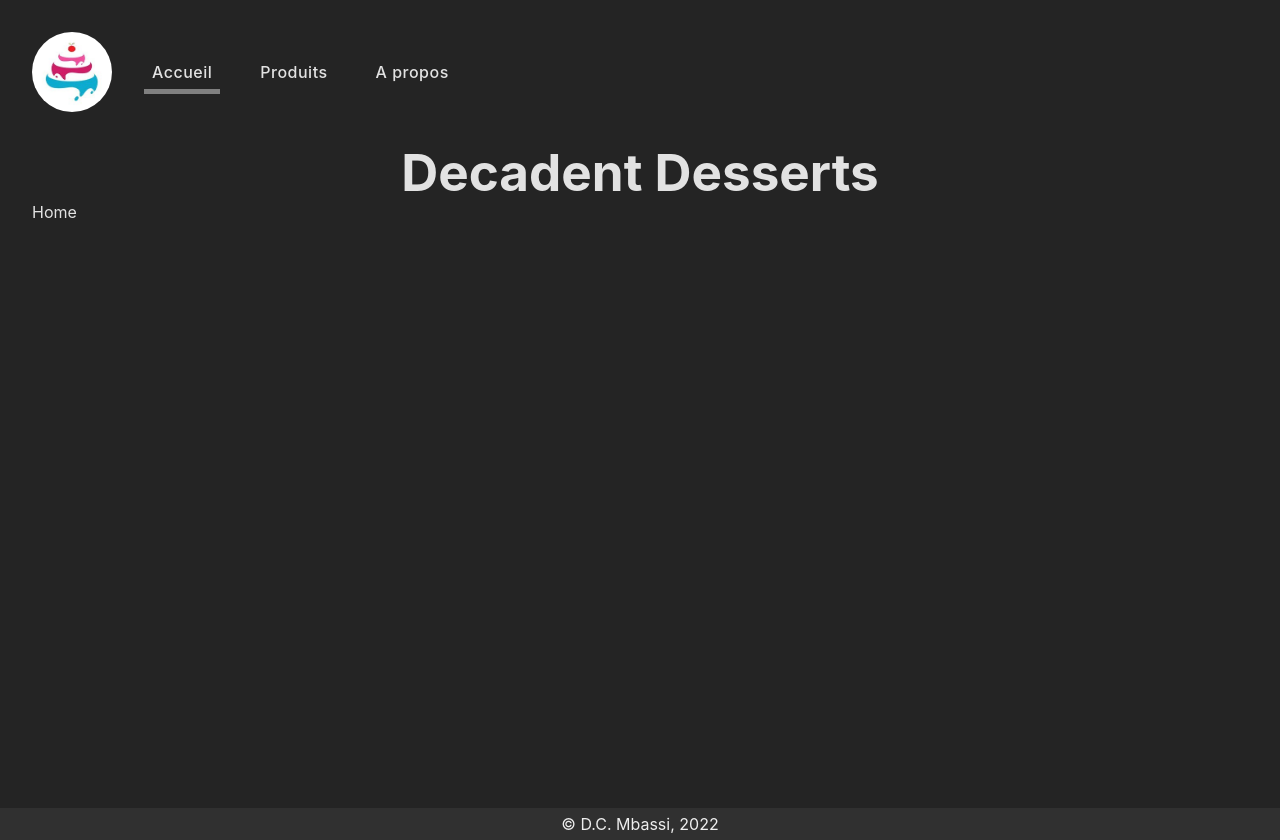
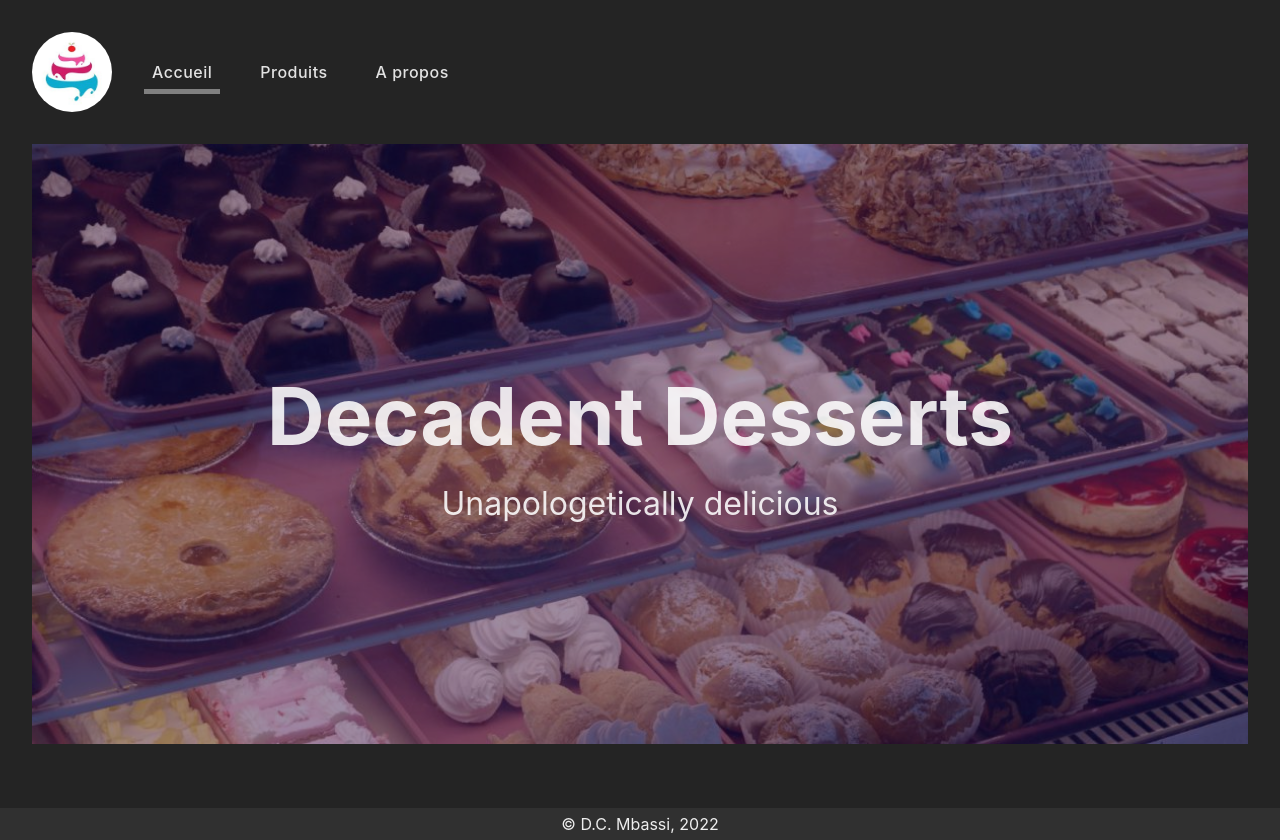
Before and after one commit to dcmbassi/decadent-desserts, a React (Vite) app: page / in a window 1280 px wide. Built offline with nearby package versions, Linux system fonts and the light colour scheme.

Commit message:
fix: Display hero section

```diff
--- a/src/pages/home/Home.module.css
+++ b/src/pages/home/Home.module.css
@@ -1,3 +1,26 @@
+.hero {
+    min-height: 600px;
+    background-image: url('../../img/banner_image.jpg');
+    background-size: cover;
+    position: relative;
+}
+
+.overlay {
+    position: absolute;
+    inset: 0;
+    background-color: rgba(10, 10, 100, .4);
+    display: flex;
+    flex-direction: column;
+    justify-content: center;
+    align-items: center;
+    gap: 2rem;
+}
+
 .heading {
     text-align: center;
+    font-size: 5em;
 }
+
+.tagline {
+    font-size: 2em;
+}
--- a/src/pages/home/Home.tsx
+++ b/src/pages/home/Home.tsx
@@ -3,8 +3,12 @@ import styles from './Home.module.css'
 const Home = () => {
     return (
         <>
-            <h1 className={styles.heading}>Decadent Desserts</h1>
-            <div>Home</div>
+            <header className={styles.hero}>
+                <div className={styles.overlay}>
+                    <h1 className={styles.heading}>Decadent Desserts</h1>
+                    <p className={styles.tagline}>Unapologetically delicious</p>
+                </div>
+            </header>
             {/* Hero section */}
             {/* Search bar */}
             {/* Categories */}
```
Also changed, not shown: src/img/banner_image.jpg (added).
